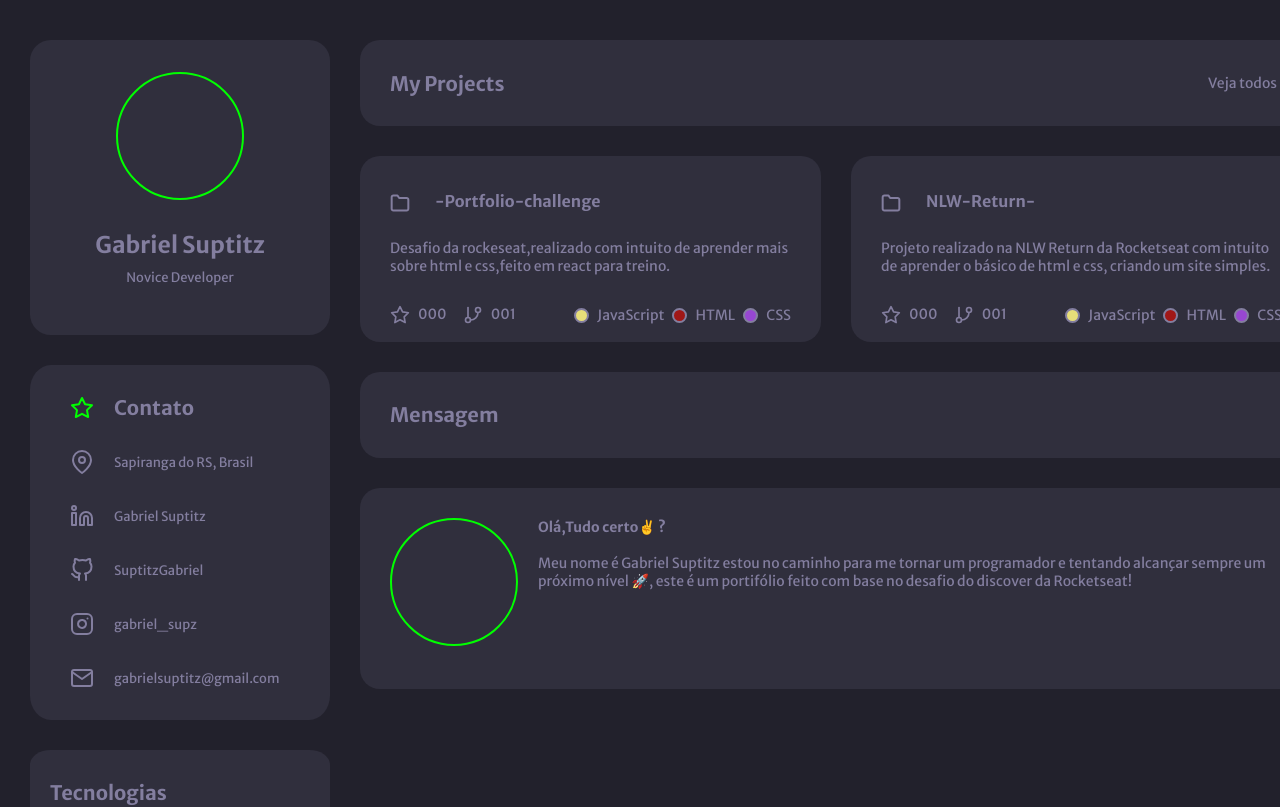
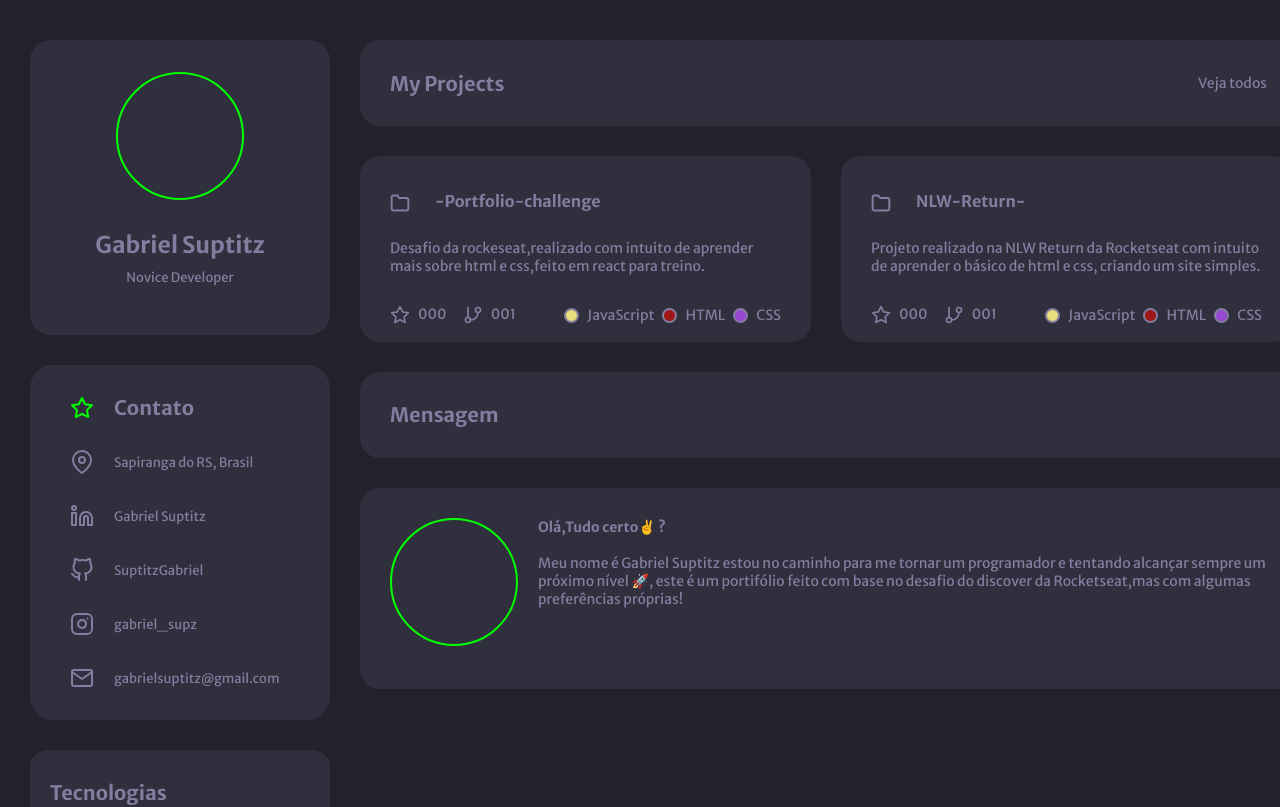
Before and after one commit to gabrielsupz/-Portfolio-challenge, a React (Vite) app: page / in a window 1280 px wide. Shown: the top 807 px of the page. Built offline with nearby package versions, Linux system fonts and the light colour scheme.

Commit message:
Uptadet widths

```diff
--- a/src/main.jsx
+++ b/src/main.jsx
@@ -94,7 +94,7 @@ function Main() {
        <strong>Olá,Tudo certo✌️ ?</strong>
        <br />
        <br />
-Meu nome é Gabriel Suptitz estou no caminho para me tornar um programador e tentando alcançar sempre um próximo nível 🚀, este é um portifólio feito com base no desafio do discover da Rocketseat!
+Meu nome é Gabriel Suptitz estou no caminho para me tornar um programador e tentando alcançar sempre um próximo nível 🚀, este é um portifólio feito com base no desafio do discover da Rocketseat,mas com algumas preferências próprias!
 </p>
 
     </div>
--- a/src/styles/main.css
+++ b/src/styles/main.css
@@ -41,7 +41,7 @@ main div ul {
 
 div.myProject{
   margin: 4rem 4rem 3rem 0;
-  width: 95.2rem;
+  width: 94.2rem;
   height: 8.6rem;
 
   align-items: center;
@@ -78,7 +78,7 @@ margin-bottom: 3rem;
 
 }
 div.projects div.project{
-  width: 46.1rem;
+  width: 45.1rem;
 height: 18.6rem;
 flex-direction: column;
 background-color: var(--bg-cards);
@@ -130,7 +130,7 @@ font-size: 1.4rem;
   margin-top: 3rem;
   margin-bottom: 3rem;
   justify-content: space-between;
-  width: 46.1rem;
+  width: 45.1rem;
 }
 
 div.infoGitHub {
@@ -175,13 +175,13 @@ border: 2px solid #837E9F;
 
 div.message{
   background-color: var(--bg-cards);
-  width: 95.2rem;
+  width: 94.2rem;
   height: 8.6rem;
   margin-bottom: 3rem;
 }
 
 div.textMessage{
-  width: 95.2rem;
+  width: 94.2rem;
 height: 20.1rem;
 padding: 3rem;
 gap: 2rem;
```
